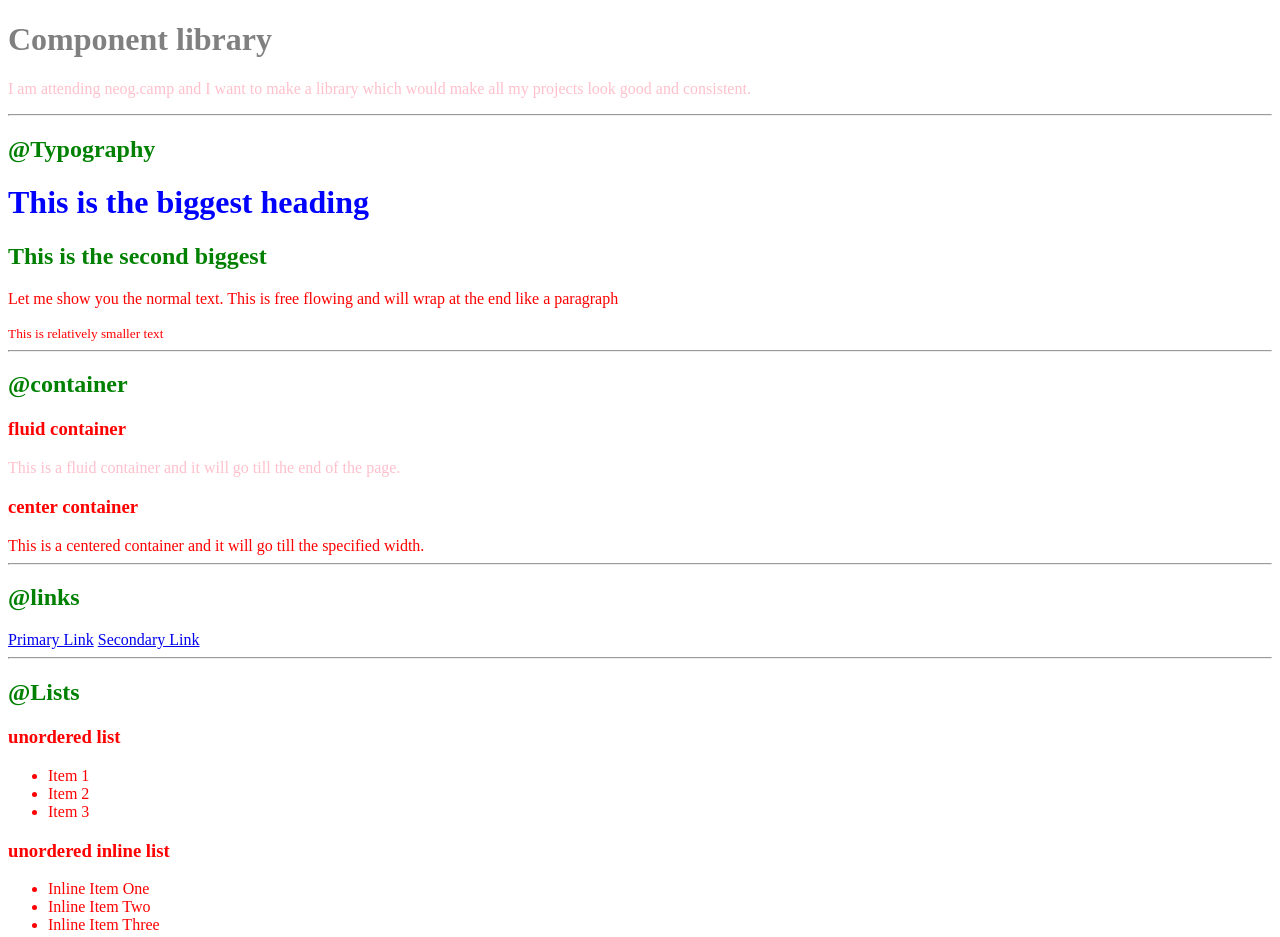
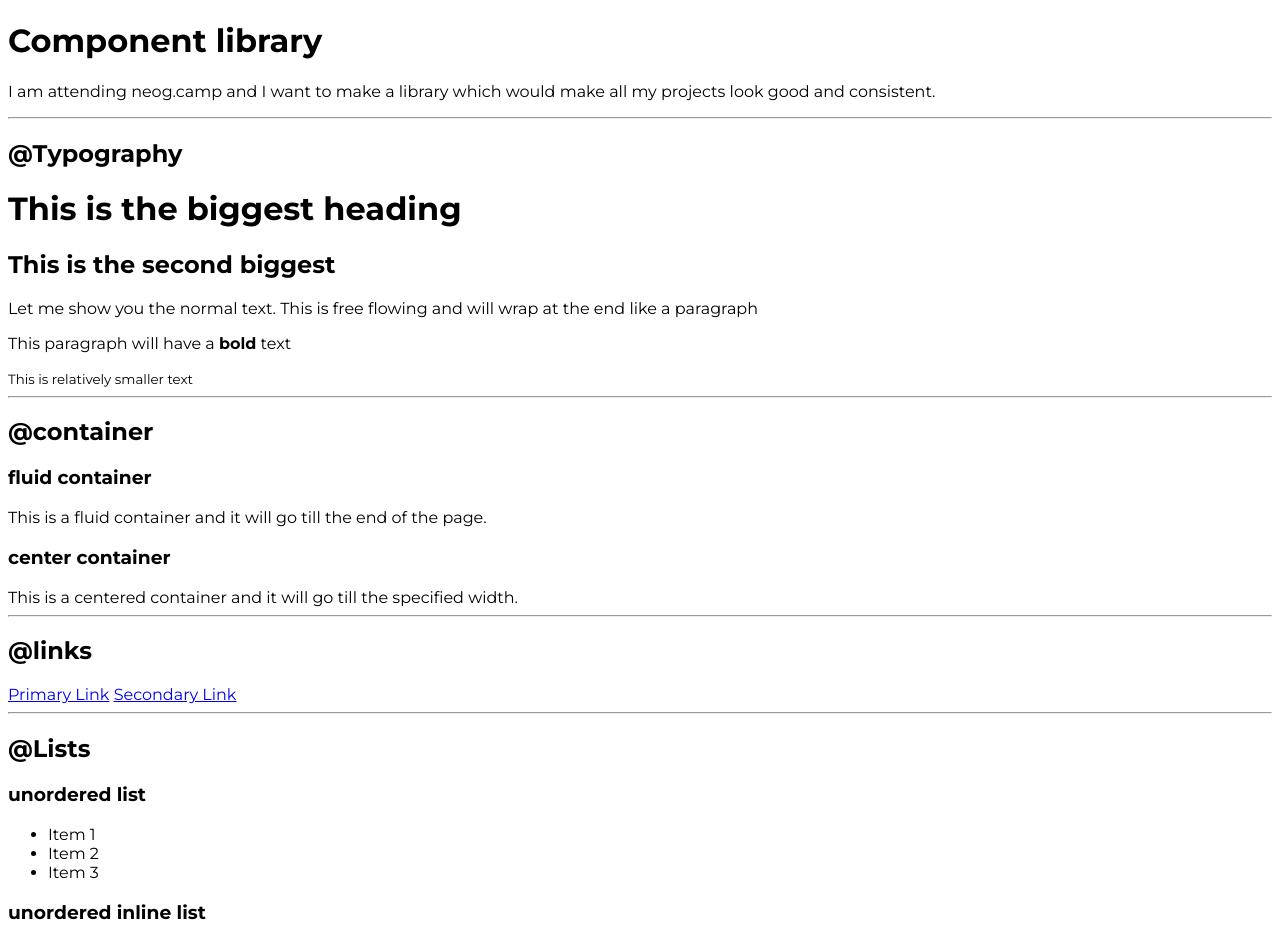
Before and after one commit to Ravijhabit/htmlcss, a plain HTML site: page index.html in a window 1280 px wide. Shown: the top 937 px of the page. Drawn offline with Linux system fonts and the light colour scheme.

Commit message:
Typography

```diff
--- a/index.html
+++ b/index.html
@@ -8,8 +8,8 @@
     <title>Component Library</title>
 </head>
 <body>
-    <h1 id="lib-header">Component library</h1>
-    <p class="para">I am attending neog.camp and I want to make a library which would make all my projects look good and consistent.</p>
+    <h1>Component library</h1>
+    <p>I am attending neog.camp and I want to make a library which would make all my projects look good and consistent.</p>
 
     <hr>
 
@@ -19,14 +19,14 @@
     <h1>This is the biggest heading</h1>
     <h2>This is the second biggest</h2>
     <p> Let me show you the normal text. This is free flowing and will wrap at the end like a paragraph</p>
-    <small>This is relatively smaller text</small>
+    <p>This paragraph will have a <strong>bold</strong> text</p><small>This is relatively smaller text</small>
 
     <hr>
 
     <h2>@container</h2>
 
     <h3>fluid container</h3>
-    <div class="para">This is a fluid container and it will go till the end of the page.</div>
+    <div>This is a fluid container and it will go till the end of the page.</div>
 
     <h3>center container</h3>
     <div>This is a centered container and it will go till the specified width.</div>
--- a/style.css
+++ b/style.css
@@ -1,19 +1,5 @@
+@import url('https://fonts.googleapis.com/css2?family=Montserrat:wght@400;700&display=swap');
+
 body{
-    color:red;
+    font-family:'Montserrat', sans-serif;
 }
-
-h1{
-    color:blue;
-}
-
-h2{
-    color:green;
-}
-
-#lib-header{
-    color:gray;
-}
-
-.para{
-    color:pink;
-}
```
